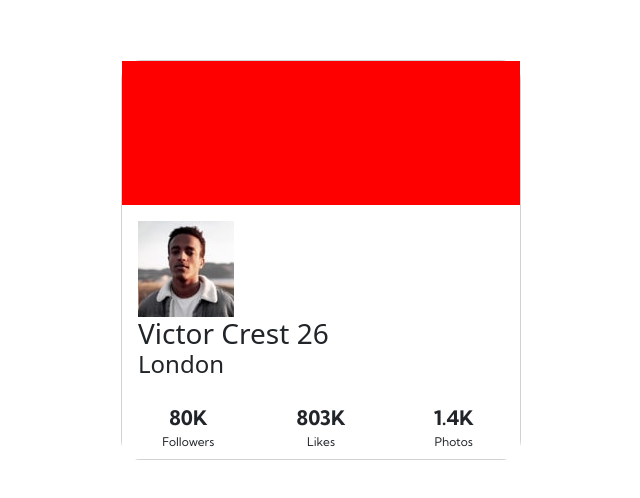
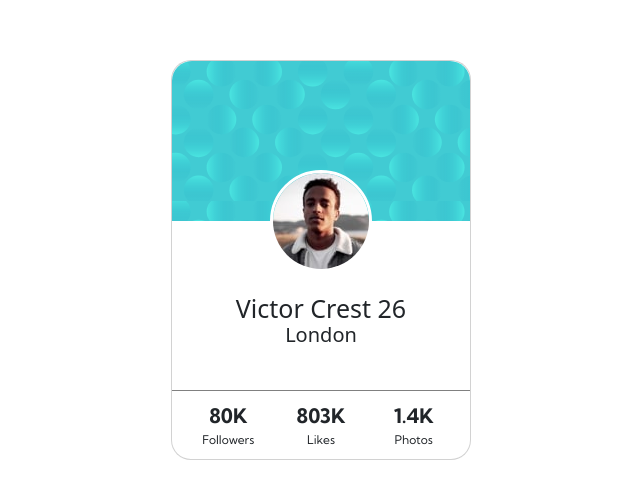
Before and after one commit to MatheusFelipeRuiz/Profile-card-component, a plain HTML site: page index.html in a window 1280 px wide. Shown: the part 140-638 px from the top of the page, without its empty margins (319-959 px from the left). Drawn offline with Linux system fonts and the light colour scheme.

Commit message:
Card estilizado

```diff
--- a/assets/scss/style.scss
+++ b/assets/scss/style.scss
@@ -19,22 +19,59 @@ body {
 
 
 .card {
-    width: 400px;
+    width: 300px;
     height: 400px;
     border-radius: 20px;
+
 }
 
-.card-start-container {
+.card-start-container{
     width: 100%;
-    background-color: red;
-    height: 300px;
+    border-radius: 20px 20px 0px 0px;
+    height: 160px;
+    background-image: url('../img/bg-pattern-card.svg');
+
+}
+
+.card-middle-container {
+    display: flex;
+    flex-direction: column;
+    justify-content: center;
+    align-items: center;
+    flex-wrap: wrap;
+    position: relative;
+    padding-top:2.5em;
+    .img {
+        position: absolute;
+        border: 3px solid white;
+        border-radius: 50%;
+        bottom: 70%;
+        z-index: 1;
+    }
+    h3 {
+        font-size: 25px;
+        span {
+            font-size: 25px;
+            font-weight: normal;
+        }
+    }
+    h4 {
+        font-size: 20px;
+        font-weight: normal;
+    }
 }
 
 
 .card-end-container {
-    .list-group-horizontal-lg{
-
-        .list-group-item {
+    width: 100%;
+    div{
+        border-top: 1px solid gray;
+        padding: 10px;
+        display: flex;
+        flex-direction: row;
+        justify-content: center;
+        .item {
+            border: none;
             width: 100%;
             display: flex;
             flex-wrap: wrap;
--- a/index.html
+++ b/index.html
@@ -14,32 +14,33 @@
     <main>
         <!-- # Card -->
         <div class="card" >
-            <div class="card-start-container">
-
-            </div>
+            <div class="card-start-container"></div>
             <div class="card-body card-middle-container">
-                <img src="assets/img/image-victor.jpg" alt="Image of Victor">
+              <img src="assets/img/image-victor.jpg" alt="Image of Victor" class="img">
               <h3 class="card-title">Victor Crest <span>26</span></h3>
               <h4 class="card-title"> London</h4>
             </div>
             <div class="card-end-container">
-                <ul class="list-group border list-group-horizontal-lg border-0">
-                    <li class="list-group-item  border-0 rounded rounded-0">
+
+                <div>
+                    <li class="item">
                         <p>80K</p>
                         <span>Followers</span>
                     </li>
-                    <li class="list-group-item border-0 rounded rounded-0">
+                    <li class="item">
                         <p>803K</p>
                         <span>Likes</span>
-
                     </li>
-                    <li class="list-group-item border-0 ">
+                    <li class="item">
                         <p>1.4K</p>
                         <span>Photos</span>
                     </li>
-                </ul>
+                </div>
             </div>
           </div>
+
+
+
     </main>
     <script src="assets/js/bootstrap.bundle.min.js"></script>
 </body>
```
Also changed, not shown: assets/css/style.css, 1 other file.
